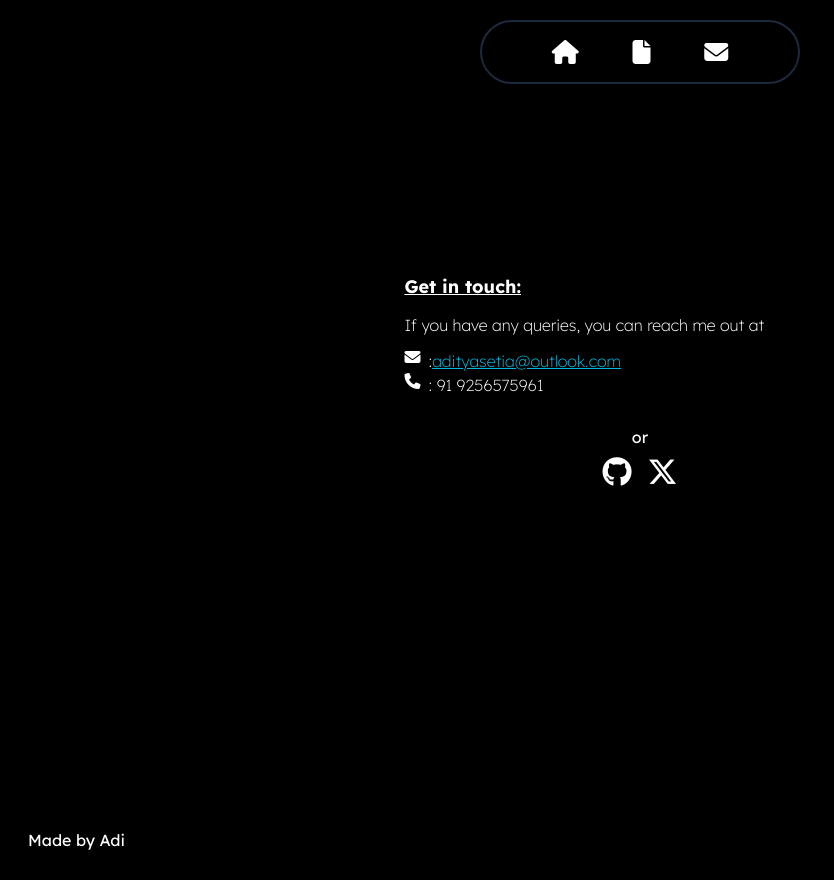
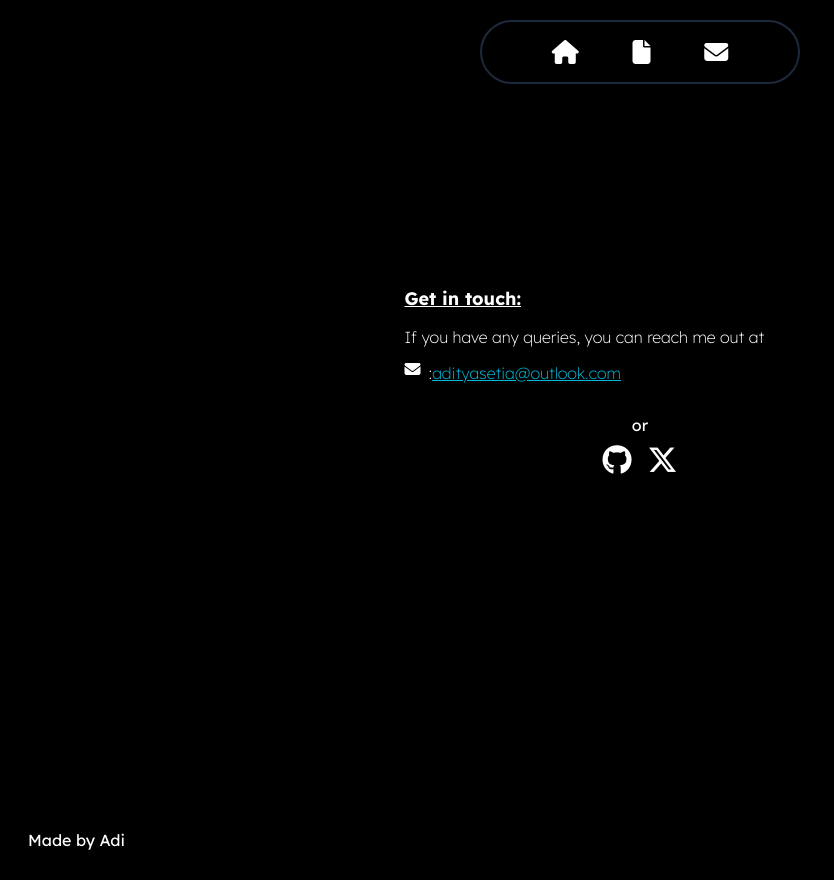
Before and after one commit to AdityaSetiaa/portfolio, a React (Vite) app: page /contact in a window 1280 px wide. Shown: the whole page, without its empty margins (0-834 px from the left). Built offline with nearby package versions, Linux system fonts and the light colour scheme.

Commit message:
Update ContactMe.tsx

```diff
--- a/src/Componenet/ContactMe.tsx
+++ b/src/Componenet/ContactMe.tsx
@@ -34,7 +34,7 @@ const ContactMe = () => {
            adityasetia@outlook.com
         </a>
         </div>
-        <h1 className="flex mr-4"><i className="fa-solid fa-phone text-white font-extralight mr-2"></i><p>: 91 9256575961</p></h1>
+
       </p>
 
       <div className="flex flex-col justify-center items-center mt-4">
```
